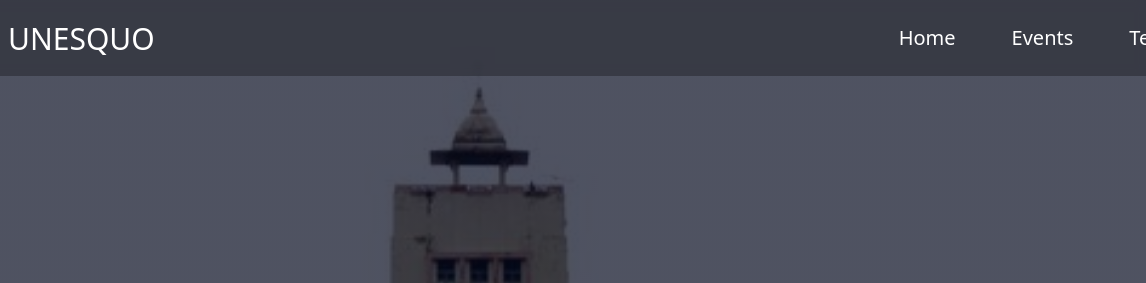
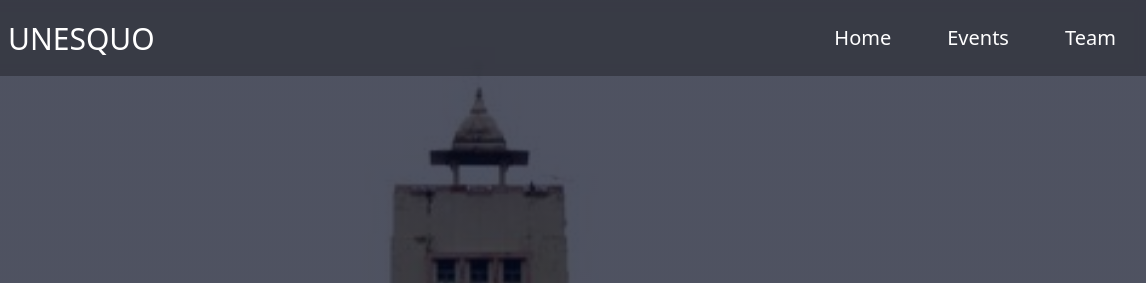
Before and after one commit to souhardya-970/UNESQUO-Website, a plain HTML site: page index.html in a window 1280 px wide. Shown: the top 283 px of the page, 134-1280 px from the left. Drawn offline with nearby package versions, Linux system fonts and the light colour scheme.

Commit message:
pull this

```diff
--- a/Assets/CSS/styles.css
+++ b/Assets/CSS/styles.css
@@ -1,4 +1,9 @@
 @import url('https://fonts.googleapis.com/css2?family=Montserrat&family=Roboto&display=swap');
+
+body
+{
+  text-align: center;
+}
 
 .navbar
 {
@@ -6,8 +11,8 @@
   position:fixed;
   background-color: rgba(0, 0, 0, 0.281);
   backdrop-filter: blur(5px);
-  margin-top: 0;
-  padding-right: 130px;
+  margin-top: 0 auto;
+  padding-right: 100%;
 
 
 }
@@ -30,7 +35,9 @@
 }
 .hyperl
 {
-  margin-left: 700px;
+  display:inline-block;
+  margin-left:50%;
+  position: absolute;
 }
 .nav-link
 {
--- a/index.html
+++ b/index.html
@@ -38,7 +38,7 @@
           aria-controls="navbarSupportedContent" aria-expanded="false" aria-label="Toggle navigation">
           <span class="navbar-toggler-icon"></span>
         </button>
-        <div class="collapse navbar-collapse hyperl" id="navbarSupportedContent">
+        <div class="collapse navbar-collapse hyperl id="navbarSupportedContent">
           <ul class="navbar-nav ms-auto mb-2 mb-lg-0">
             <li class="nav-item">
               <a class="nav-link active" aria-current="page" href="./index.html">Home</a>
```
